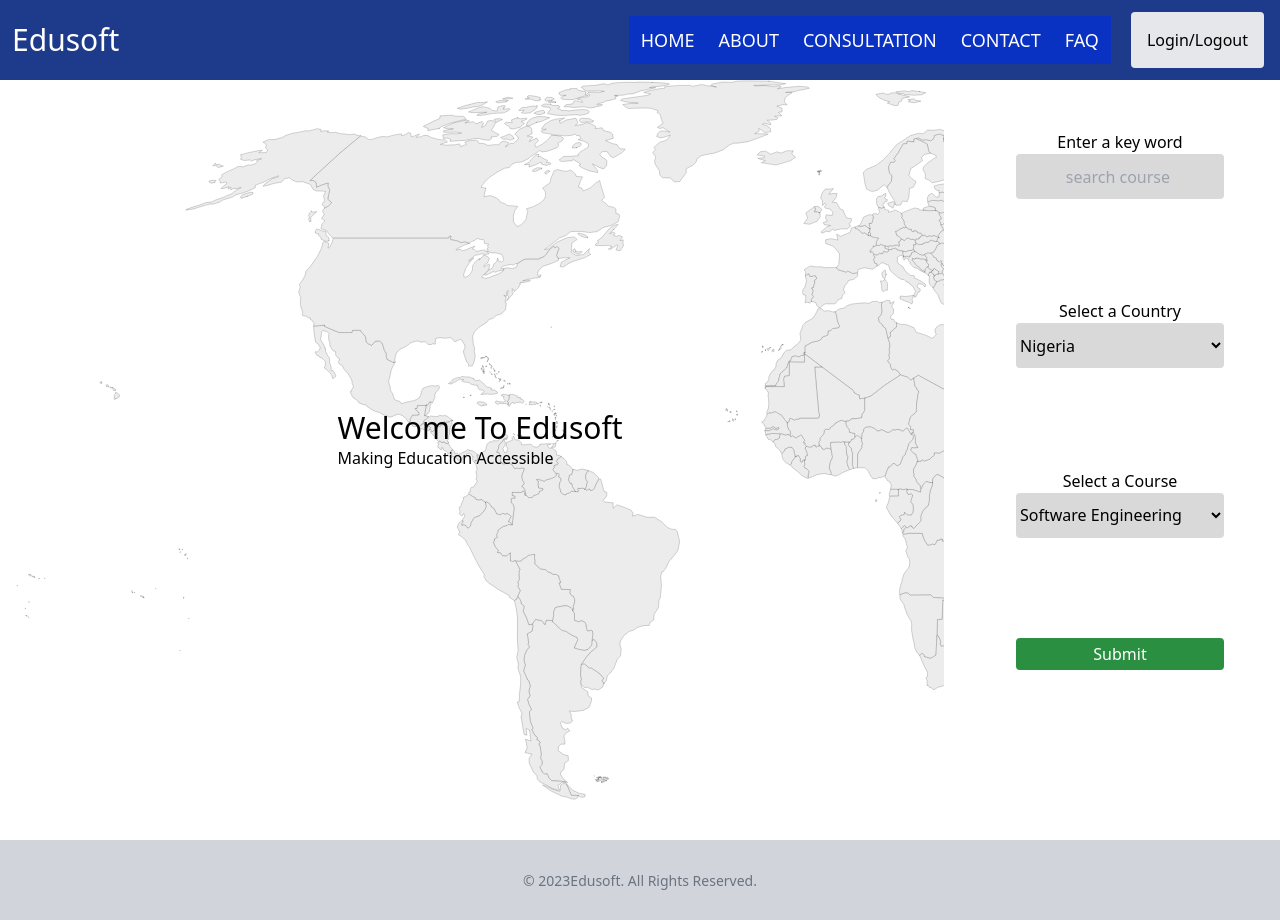
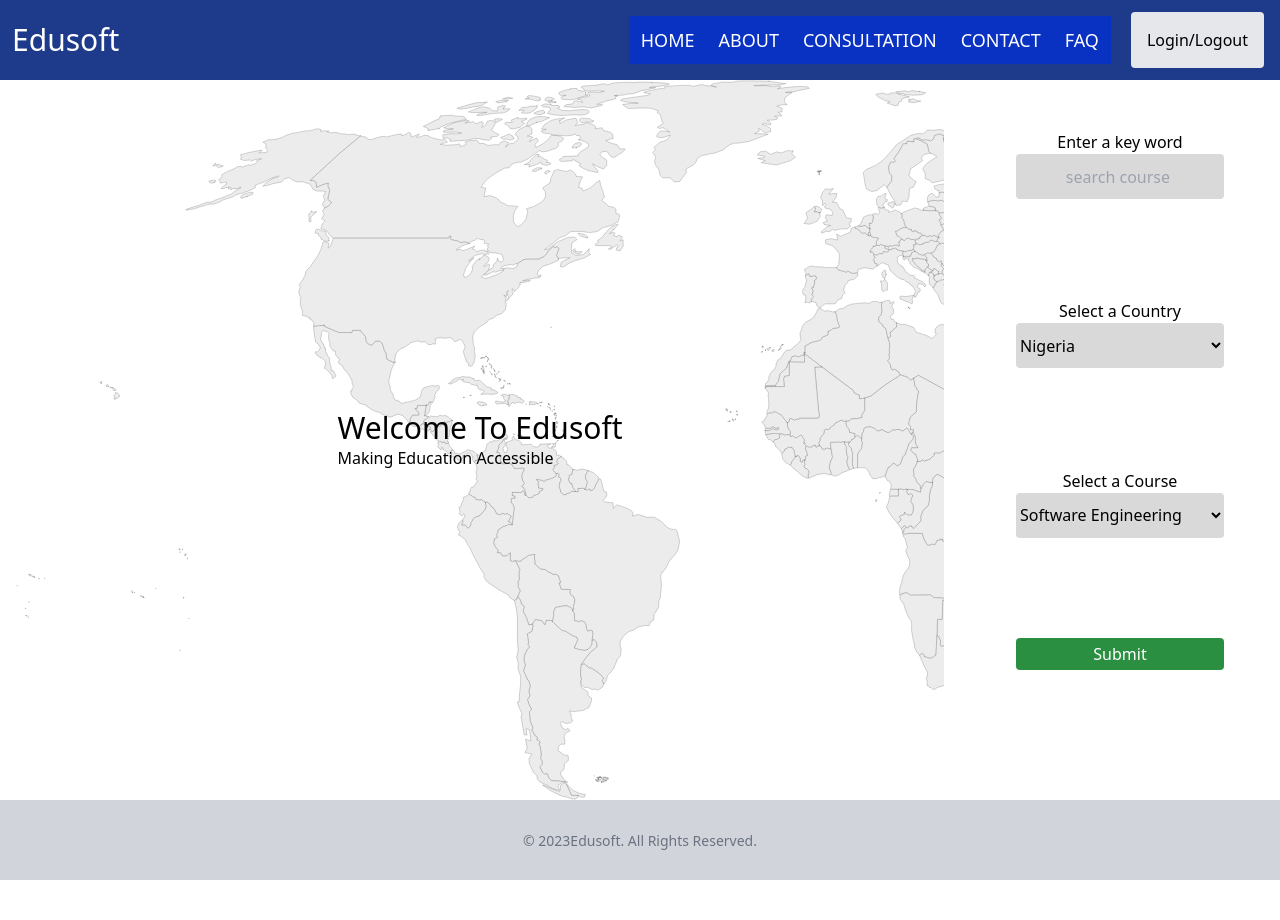
Before and after one commit to Nwaigba66/Edusoft-website---FrontEnd, a Next.js app: page / in a window 1280 px wide. After the commit the page ends 880 px from the top, so only its background shows below. Built offline with nearby package versions, Linux system fonts and the light colour scheme.

Commit message:
style: fix sidebar display

```diff
--- a/src/app/auth/registration/page.tsx
+++ b/src/app/auth/registration/page.tsx
@@ -47,7 +47,7 @@ const initialFormState : {
 
 function Registration() {
 	return (
-	<div className="flex flex-row items-center ">
+	<div className="flex flex-row items-center">
 			<div className="flex flex-col items-center justify-center w-full h-full">
 				<h2 className="text-3xl my-[5rem]  ">New User Account Registration</h2>
 				<form className="registration-form flex flex-col justify-around gap-10 w-[25rem]" action="">
@@ -67,7 +67,7 @@ function Registration() {
 					<div className="flex justify-center">
 						<button className="py-2 px-4 bg-button text-white text-xl rounded">Complete Registration</button>
 					</div>
-					<div className="flex justify-center nowrap w-full">
+					<div className="flex justify-center nowrap w-full mb-10">
 						Have an Account? <Link className="text-blue-500" href="/auth/login">Login to  your Account</Link>
 					</div>
 				</form>
--- a/src/components/Footer/index.tsx
+++ b/src/components/Footer/index.tsx
@@ -2,7 +2,7 @@ import React from 'react'
 
 export default function Footer() {
   return (
-       <footer className="foot w-full flex justify-center items-center bg-gray-300 min-h-[5rem] mt-10">
+       <footer className="foot w-full flex justify-center items-center bg-gray-300 min-h-[5rem] ">
             <div className="">
               <span className="text-sm text-gray-500 sm:text-center dark:text-gray-400">© 2023
               <a href="https://Edusoft.com/"
```
